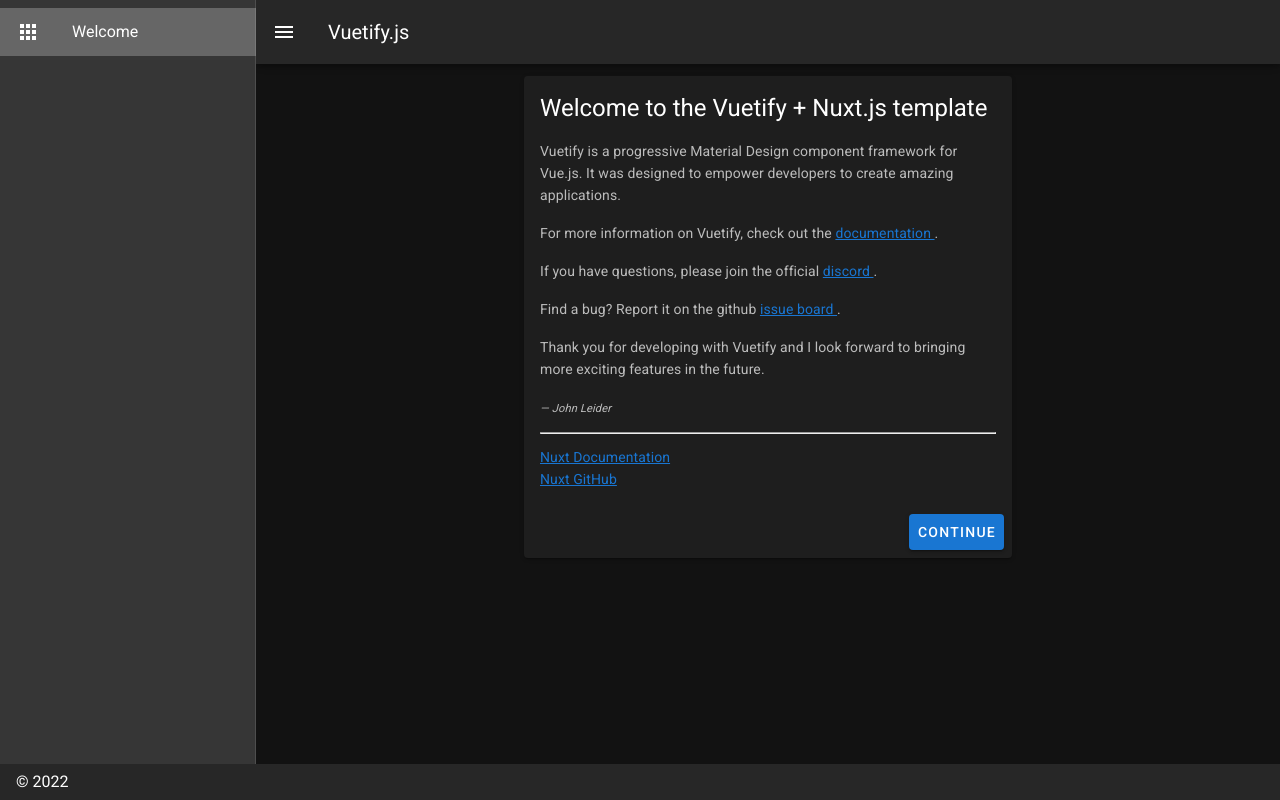
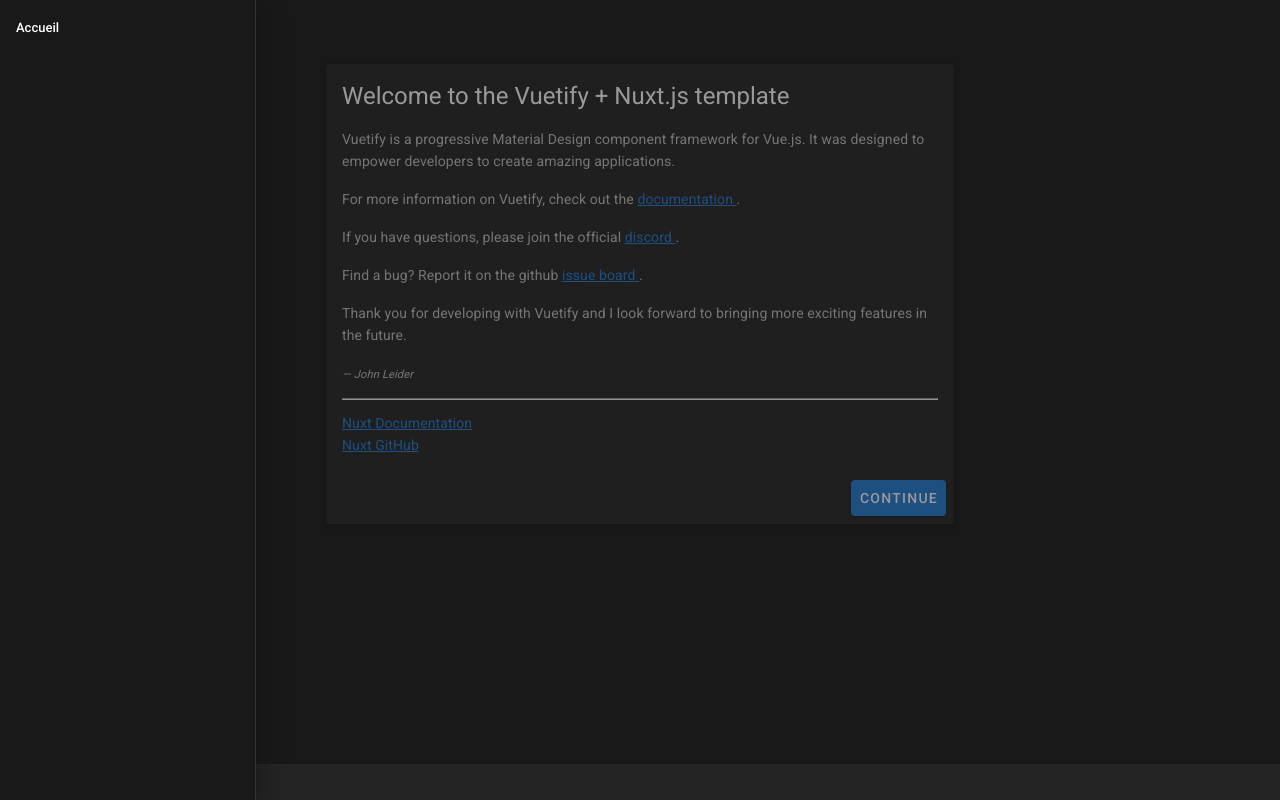
Before and after one commit to dokaNc/cv-dogukan-vuejs, a Nuxt app: page / in a window 1280 px wide. Both pictures are taken after a click on the button 28 px from the left and 32 px from the top of the page. Built offline with nearby package versions, Linux system fonts and the light colour scheme.

Commit message:
(feat/navbar) :sparkles: update navbar

```diff
--- a/layouts/default.vue
+++ b/layouts/default.vue
@@ -1,46 +1,23 @@
 <template>
   <v-app dark>
-    <v-navigation-drawer
-      v-model="drawer"
-      :mini-variant="miniVariant"
-      :clipped="clipped"
-      fixed
-      app
-    >
-      <v-list>
-        <v-list-item
-          v-for="(item, i) in items"
-          :key="i"
-          :to="item.to"
-          router
-          exact
-        >
-          <v-list-item-action>
-            <v-icon>{{ item.icon }}</v-icon>
-          </v-list-item-action>
-          <v-list-item-content>
-            <v-list-item-title v-text="item.title" />
-          </v-list-item-content>
-        </v-list-item>
-      </v-list>
-    </v-navigation-drawer>
-    <v-app-bar
-      :clipped-left="clipped"
-      fixed
-      app
-    >
-      <v-app-bar-nav-icon @click.stop="drawer = !drawer" />
-      <v-toolbar-title v-text="title" />
+    <v-app-bar color="transparent" hide-on-scroll flat app>
+      <v-app-bar-nav-icon @click.stop="drawer = !drawer"></v-app-bar-nav-icon>
     </v-app-bar>
+      <v-navigation-drawer v-model="drawer" absolute temporary>
+        <v-list nav dense>
+          <v-list-item-group v-model="group">
+            <v-list-item v-for="(item, i) in items" :key="i" link>
+              <v-list-item-title>
+                  {{item.title}}
+              </v-list-item-title>
+            </v-list-item>
+          </v-list-item-group>
+        </v-list>
+      </v-navigation-drawer>
     <v-main>
-      <v-container>
         <Nuxt />
-      </v-container>
     </v-main>
-    <v-footer
-      :absolute="!fixed"
-      app
-    >
+    <v-footer app>
       <span>&copy; {{ new Date().getFullYear() }}</span>
     </v-footer>
   </v-app>
@@ -51,21 +28,30 @@
   name: 'DefaultLayout',
   data () {
     return {
-      clipped: false,
       drawer: false,
-      fixed: false,
+      group: null,
       items: [
         {
-          icon: 'mdi-apps',
-          title: 'Welcome',
+          title: 'Accueil',
           to: '/'
         },
       ],
-      miniVariant: false,
-      right: true,
-      rightDrawer: false,
-      title: 'Vuetify.js'
     }
-  }
+  },
+
+  watch: {
+      group () {
+        this.drawer = false
+      },
+    },
 }
 </script>
+
+<style scoped>
+  /* .theme--dark.v-application {
+    background-color: #3c4649;
+  } */
+  .theme--dark.v-navigation-drawer {
+    background-color: #191919;
+  }
+  </style>
```
